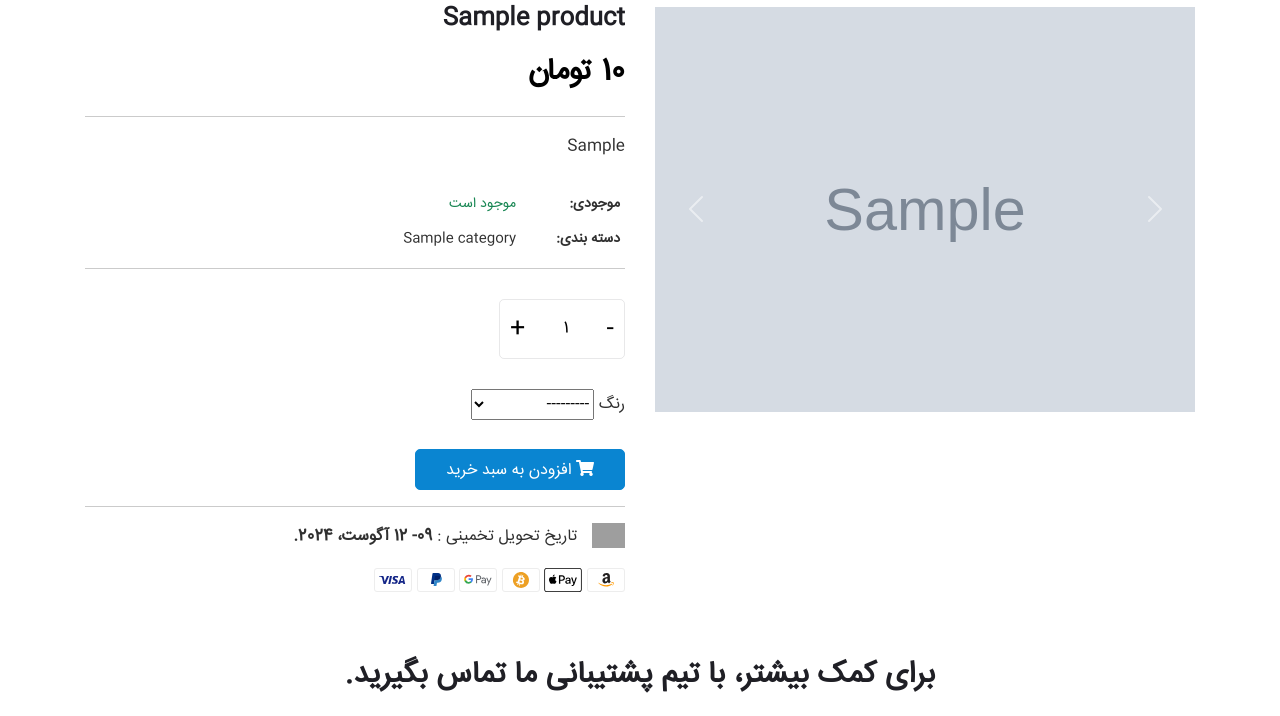
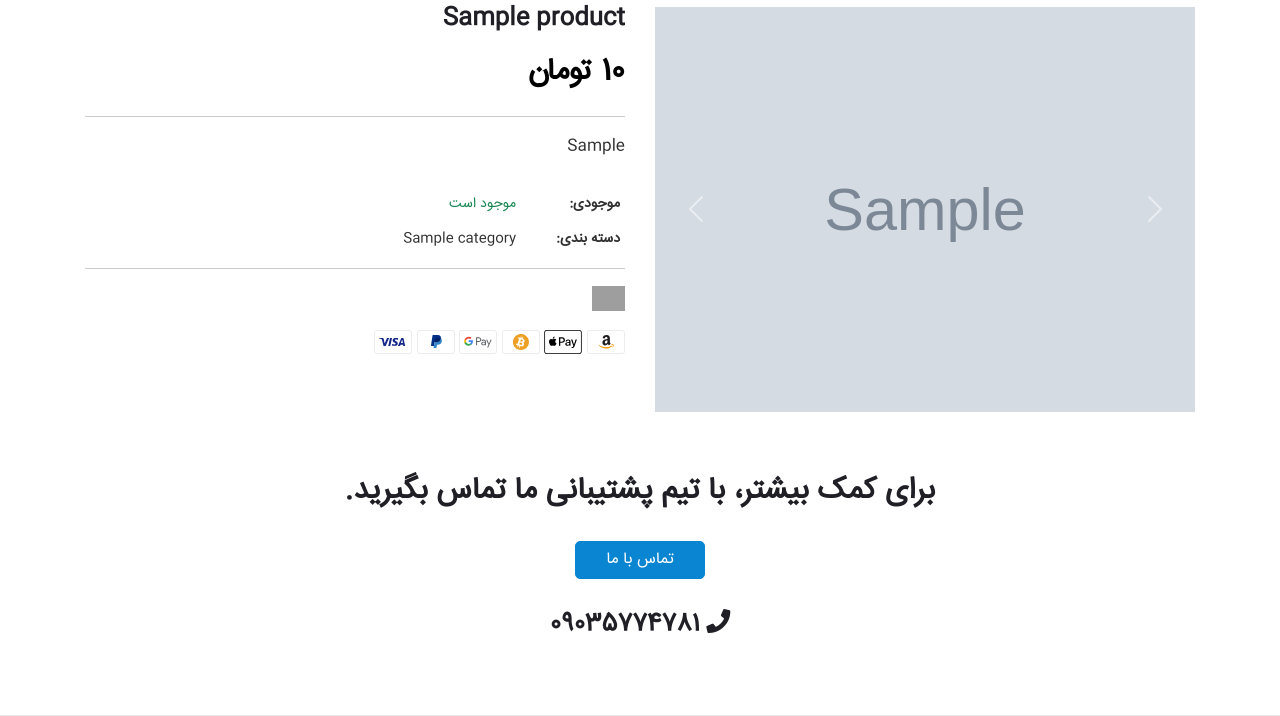
Before and after one commit to iamnimix/Silver-Moon, a Django app: a page that uses SilverMoon/productions/templates/detail.html in a window 1280 px wide. Shown: the part 335-1051 px from the top of the page. Run offline with Django 5.2, Linux system fonts and the light colour scheme; tables that the repository leaves empty hold one stand-in row (values such as "Sample post"); grey boxes marked "Sample" are stand-in pictures; some libraries are stand-ins or nearby versions; grey boxes are pictures that could not be loaded.

Commit message:
remove add to cart for now

```diff
--- a/SilverMoon/productions/templates/detail.html
+++ b/SilverMoon/productions/templates/detail.html
@@ -417,41 +417,42 @@
 
                           <hr>
                     {% if product.available == True %}
-                            <form id="add-cart" method="POST">
-                                {% csrf_token %}
-
-                                <!-- انتخاب تعداد با دکمه‌های + و - -->
-                                <div class="single__product__quantity">
-                                    <div class="qty-container">
-                                        <button class="qty-btn-minus btn-qty" type="button">-</button>
-                                        <input type="text" name="{{ form.quantity.name }}" value="1" class="input-qty" id="product-quantity" inputmode="numeric">
-                                        <button class="qty-btn-plus btn-qty" type="button">+</button>
-                                    </div>
-                                </div>
-
-                                <!-- انتخاب رنگ -->
-                                <div class="form-group">
-                                    <label for="{{ form.color.id_for_label }}">{{ form.color.label }}</label>
-                                    {{ form.color }}
-                                </div>
-
-                                <br>
-
-                                <!-- دکمه افزودن به سبد خرید -->
-                                <a class="default__button" href="#" id="submit-link">
-                                    <i class="fas fa-shopping-cart"></i> افزودن به سبد خرید
-                                </a>
-                            </form>
-
-
-                            <hr>
+{#                            <form id="add-cart" method="POST">#}
+{#                                {% csrf_token %}#}
+{##}
+{#                                <!-- انتخاب تعداد با دکمه‌های + و - -->#}
+{#                                <div class="single__product__quantity">#}
+{#                                    <div class="qty-container">#}
+{#                                        <button class="qty-btn-minus btn-qty" type="button">-</button>#}
+{#                                        <input type="text" name="{{ form.quantity.name }}" value="1" class="input-qty" id="product-quantity" inputmode="numeric">#}
+{#                                        <button class="qty-btn-plus btn-qty" type="button">+</button>#}
+{#                                    </div>#}
+{#                                </div>#}
+{##}
+{#                                <!-- انتخاب رنگ -->#}
+{#                                <div class="form-group">#}
+{#                                    <label for="{{ form.color.id_for_label }}">{{ form.color.label }}</label>#}
+{#                                    {{ form.color }}#}
+{#                                </div>#}
+{##}
+{#                                <br>#}
+{##}
+{#                                <!-- دکمه افزودن به سبد خرید -->#}
+{#                                <a class="default__button" href="#" id="submit-link">#}
+{#                                    <i class="fas fa-shopping-cart"></i> افزودن به سبد خرید#}
+{#                                </a>#}
+{#                            </form>#}
+{##}
+{##}
+{##}
+{#                            <hr>#}
                         {% endif %}
 
 
 
                             <p class="single__product__car">
                                         <img src="{% static 'img/car/car.webp' %}" height="25" alt="تاریخ تحویل">
-                                        تاریخ تحویل تخمینی : <strong>09-  12 آگوست، 2024.</strong>
+{#                                        تاریخ تحویل تخمینی : <strong>09-  12 آگوست، 2024.</strong>#}
                             </p>
 {#                            <div class="single__return__menu">#}
 {#                                <h6>خلاصه قوانین بازگشت</h6>#}
@@ -492,12 +493,6 @@
     </div>
 </div>
 <!-- single__product__end -->
-
-
-
-
-
-
 
             <!-- contact__section__start  -->
             <div class="single__product__contact sp_bottom_80">
@@ -642,10 +637,16 @@
 
     // تابع بررسی مقدار و اعمال محدودیت
     function validateQuantity(input) {
-        var value = convertToEnglishDigits(input.val());  // تبدیل اعداد فارسی به انگلیسی
-        var quantity = parseInt(value) || 1;
+        var value = convertToEnglishDigits(input.val());
 
-        if (quantity < 1) {
+        // اگر مقدار ورودی خالی باشد، تغییری اعمال نشود
+        if (value === "") {
+            return;
+        }
+
+        var quantity = parseInt(value);
+
+        if (isNaN(quantity) || quantity < 1) {
             quantity = 1;
         } else if (quantity > 50) {
             quantity = 50;
@@ -654,31 +655,13 @@
         input.val(quantity);
     }
 
-    // افزایش تعداد
-    $(".qty-btn-plus").click(function () {
-        var input = $("#product-quantity");
-        var currentValue = parseInt(convertToEnglishDigits(input.val())) || 1;
-        if (currentValue < 50) {
-            input.val(currentValue + 1);
-        }
-    });
-
-    // کاهش تعداد
-    $(".qty-btn-minus").click(function () {
-        var input = $("#product-quantity");
-        var currentValue = parseInt(convertToEnglishDigits(input.val())) || 1;
-        if (currentValue > 1) {
-            input.val(currentValue - 1);
-        }
-    });
-
     // بررسی مقدار هنگام تایپ در ورودی
     $("#product-quantity").on("input", function () {
         validateQuantity($(this));
     });
 
     // ارسال فرم هنگام کلیک روی "افزودن به سبد خرید"
-    $("#submit-link").click(function (event) {
+    $("#submit-link").off("click").on("click", function (event) {
         event.preventDefault();
         var input = $("#product-quantity");
         validateQuantity(input);  // اطمینان از مقدار صحیح قبل از ارسال
@@ -701,6 +684,7 @@
     });
 });
 
+
 </script>
 
 
```
Lines whose indentation alone changed are shown as unchanged.
